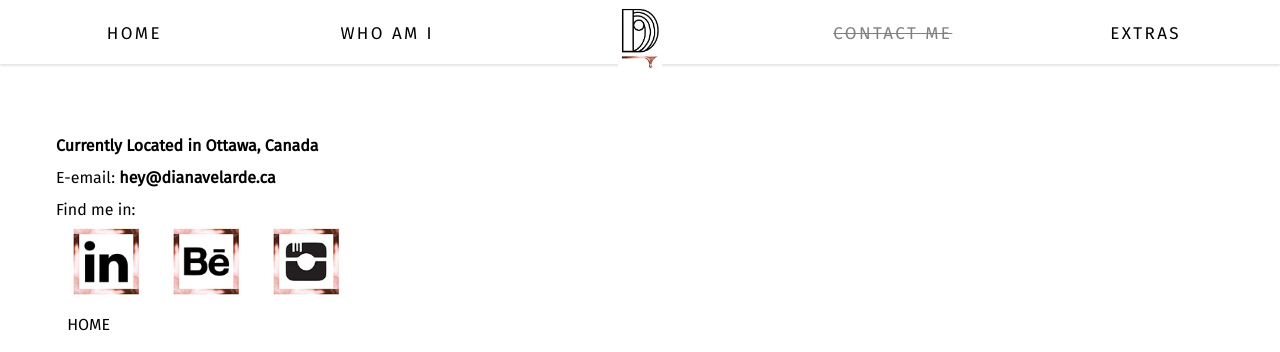
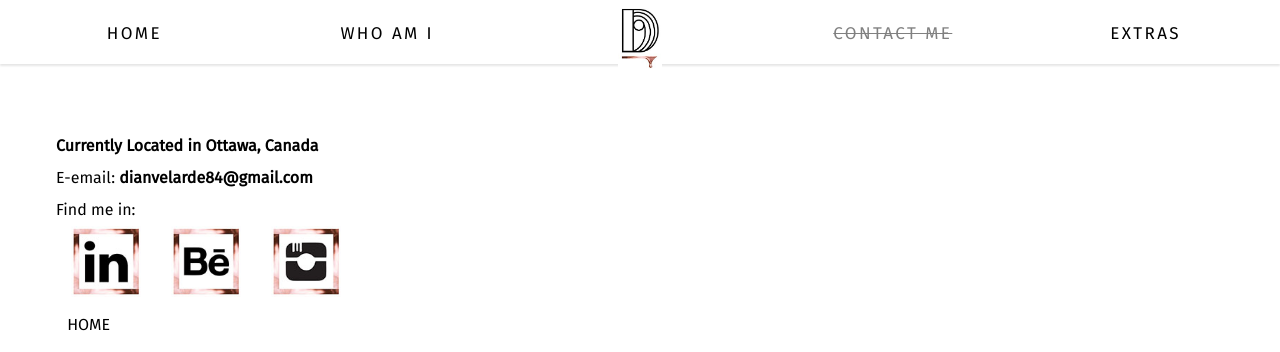
Before and after one commit to dianavelarde/portfolio, a Jekyll site: the page built from contact.html, in a window 1280 px wide. Shown: the top 352 px of the page. Built offline with Jekyll 4.4.1, drawn with Linux system fonts in a browser that asks for light colours; nearby versions of some CDN libraries; Markdown is read by kramdown in place of the engine named in the settings; comment, search, counter and statistics services are not loaded; a style sheet for code colours, icons or effects is not loaded.

Commit message:
change email display

```diff
--- a/contact.html
+++ b/contact.html
@@ -7,7 +7,7 @@
         <hr width=100% color= "white" class="hr2" >
         <div class="contact kilo unit unit-s-1 unit-m-1 unit-l-1 pad-bottom-double pad-top-double">
             <p><strong>Currently Located in Ottawa, Canada</strong></p>
-            <p>E-email: <a href="mailto:dianvelarde84@gmail.com" class="email"> <strong>hey@dianavelarde.ca</strong></a></p>
+            <p>E-email: <a href="mailto:dianvelarde84@gmail.com" class="email"> <strong>dianvelarde84@gmail.com</strong></a></p>
             <p class="findme">Find me in:</p>
 
             <div class="med">
```
